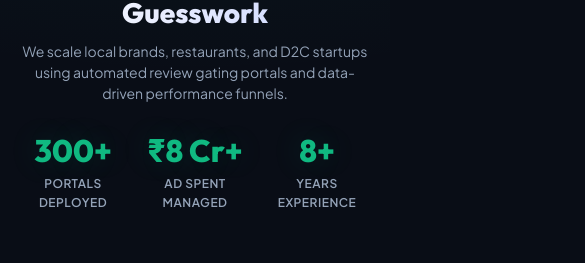
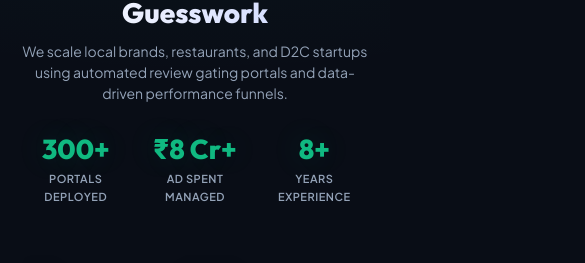
Before and after one commit to metrixmediagency/RepoShield, a website: page index.html in a window 390 px wide. Shown: the part 916-1179 px from the top of the page, 585 px wide, since content can reach past the window. Drawn offline with Linux system fonts and the light colour scheme.

Commit message:
Force overflow-x hidden on HTML element and scale down mobile stats numbers to prevent horizontal scroll alignment shift

```diff
--- a/index.css
+++ b/index.css
@@ -42,6 +42,7 @@ html {
   scroll-behavior: smooth;
   font-size: 16px;
   background-color: var(--mm-bg-dark);
+  overflow-x: hidden;
 }
 
 body {
@@ -500,6 +501,18 @@ h1, h2, h3, h4, h5, h6 {
   letter-spacing: 0.5px;
 }
 
+@media (max-width: 640px) {
+  .gs-stats {
+    gap: 8px;
+  }
+  .gs-stat-num {
+    font-size: clamp(22px, 7vw, 36px);
+  }
+  .gs-stat-label {
+    font-size: 11px;
+  }
+}
+
 /* Infinite Marquee Client Logos */
 .gs-logo-wrap {
   margin-top: 50px;
```
